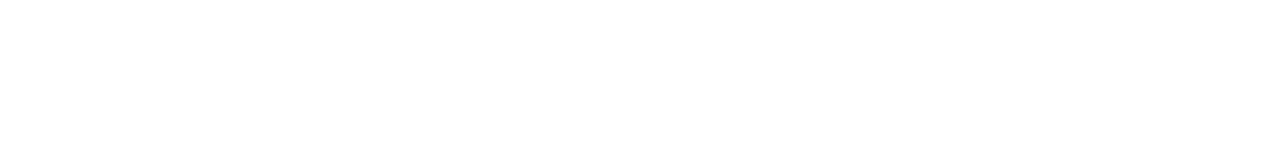
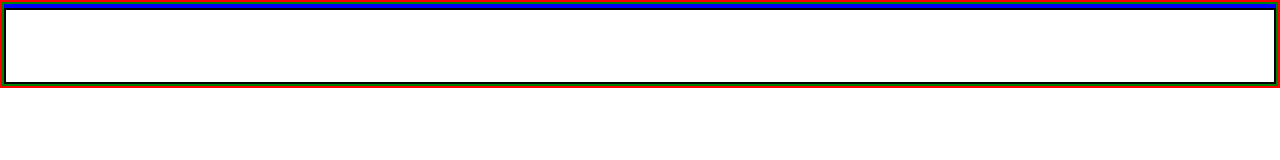
Before and after one commit to rsreehari/NETFLIX--CLONE, a plain HTML site: page index.html in a window 1280 px wide. Drawn offline with Linux system fonts and the light colour scheme.

Commit message:
started with css

```diff
--- a/index.html
+++ b/index.html
@@ -8,7 +8,20 @@
 </head>
 <body>
     <div class="mainNetflixContainer">
-        <nav class="Navcontainer"></nav>
+        <nav class="Navcontainer">
+            <div class="upper">
+                <div class="upperleft"></div>
+                <div class="upperright"></div>
+            </div>
+            <div class="lower">
+                <ul class="menu">
+                    <li class="menuListItems"></li>
+                    <li class="menuListItems"></li>
+                    <li class="menuListItems"></li>
+                    <li class="menuListItems"></li>
+                </ul>
+            </div>
+        </nav>
         <section class="bannersection"> </section>
         <section class="CarouselSection"></section>
         <section class="PlanSection"></section>
--- a/style.css
+++ b/style.css
@@ -4,7 +4,18 @@
     box-sizing: border-box;
 }
 
-h1 {
-    font-size: 50px;
-    color: red;
+.mainNetflixContainer{
+    border: 2px solid red;
 }
+
+nav{
+    border: 2px solid green;
+
+}
+
+.upper{
+    border: 2px solid blue;
+}
+.lower{
+    border : 2px solid black
+}
```
